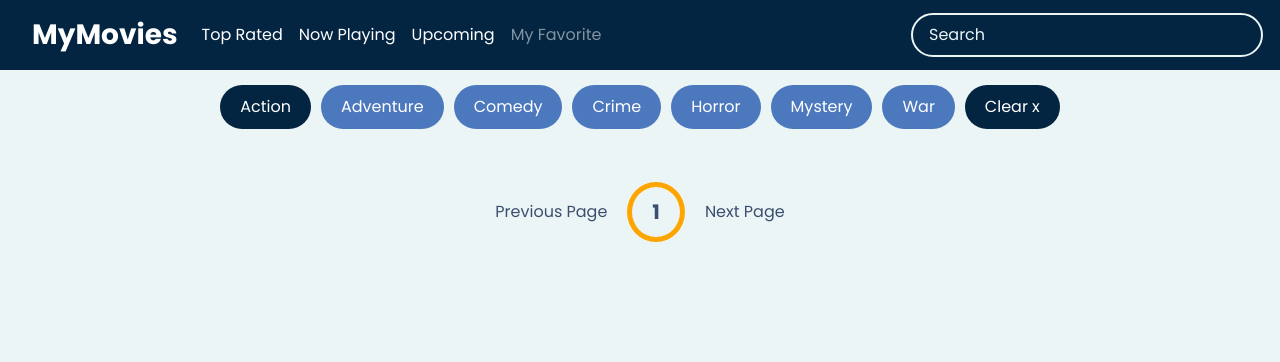
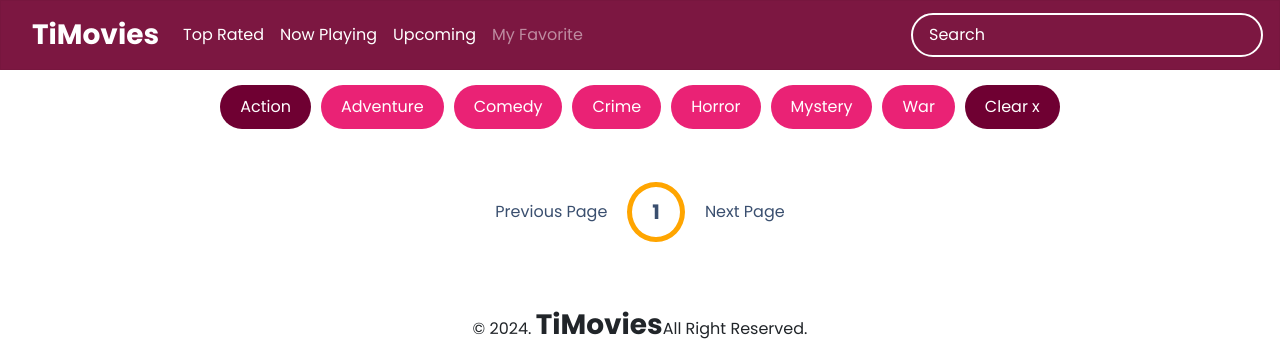
Before and after one commit to AlexisRonauliManurung/UTS-PemWeb-TiMovies, a plain HTML site: page index.html in a window 1280 px wide. Both pictures are taken after a click on the element "Action". Drawn offline with nearby package versions, Linux system fonts and the light colour scheme; no server answers.

Commit message:
update ke-2

```diff
--- a/index.html
+++ b/index.html
@@ -7,12 +7,12 @@
     <link rel="stylesheet" href="https://stackpath.bootstrapcdn.com/bootstrap/4.2.1/css/bootstrap.min.css" integrity="sha384-GJzZqFGwb1QTTN6wy59ffF1BuGJpLSa9DkKMp0DgiMDm4iYMj70gZWKYbI706tWS" crossorigin="anonymous">
     <link rel="stylesheet" href="style.css">
     <link rel="shortcut icon" href="fav icon.png"/>
-    <title>My Movie</title>
+    <title>TiMovies</title>
 </head>
 <body>
     <nav class="navbar navbar-expand-lg navbar-dark">
         <div class="container">
-            <a class="navbar-brand" href="index.html"><b>MyMovies</b></a>
+            <a class="navbar-brand" href="index.html"><b>TiMovies</b></a>
             <button class="navbar-toggler" type="button Movie"
             data-target="#navbarNavAltMarkup" aria-controls="navbarNavAltMarkup"
             aria-expanded="false" aria-label="Toggle navigation">
@@ -61,5 +61,11 @@
         <script src="https://cdnjs.cloudflare.com/ajax/libs/popper.js/1.14.6/umd/popper.min.js" integrity="sha384-wHAiFfRlMFy6i5SRaxvfOCifBUQy1xHdJ/yoi7FRNXMRBu5WHdZYu1hA6ZOblgut" crossorigin="anonymous"></script>
         <script src="https://stackpath.bootstrapcdn.com/bootstrap/4.2.1/js/bootstrap.min.js" integrity="sha384-B0UglyR+jN6CkvvICOB2joaf5I4l3gm9GU6Hc1og6Ls7i6U/mkkaduKaBhlAXv9k" crossorigin="anonymous"></script>
         <script src="script.js"></script>
+
+     <div id="copyright">
+        <div class="wrapper">
+            &copy; 2024. <b>TiMovies</b>All Right Reserved.
+        </div>
+    </div>
 </body>
 </html>
--- a/style.css
+++ b/style.css
@@ -5,8 +5,8 @@
 }
 
 :root{
-    --primary-color: #ECF5F5;
-    --secondary-color: #3A4F6F;
+    --primary-color: #ffffff;
+    --secondary-color: #d87aa1;
 }
 
 body{
@@ -20,7 +20,7 @@ nav{
     align-items: center;
     widht: 100%;
     border: 1px solid rgba(0, 0,0, 0.04);
-    background-color: #032541;
+    background-color: #7c1741;
 }
 
 
@@ -114,7 +114,7 @@ main{
 }
 
 .movie-info span{
-    background-color: #032541;
+    background-color: #6f0032;
     padding: 0.25rem 0.5rem;
     border-radius: 3px;
     font-weight: bold;
@@ -161,7 +161,7 @@ main{
 .tag{
     color:white;
     padding:10px 20px;
-    background-color: #4C78BE;
+    background-color: #ea2275;
     border-radius: 50px;
     margin:5px;
     display:inline-block;
@@ -169,10 +169,10 @@ main{
 }
 
 .tag.highlight{
-    background-color: #032541;
+    background-color: #6f0032;
 }
 .no-results{
-    color: #032541;
+    color: #6f0032;
 }
 
 .pagination{
@@ -289,7 +289,7 @@ main{
   }
 
 
-  .arrow.right-arrow{
+.arrow.right-arrow{
     top:50%;
     transform: translateY(-50%);
     right:5%;
@@ -312,3 +312,23 @@ main{
 .dots .dot.active{
     border-color: orange;
 }
+
+.wrapper {
+    width: 1100px;
+    margin: auto;
+    position: relative;
+}
+
+nav ul {
+    list-style-type: none;
+    margin: 0px;
+    padding: 0px;
+    overflow: hidden;
+}
+
+#copyright {
+    text-align: center;
+    width: 100%;
+    padding: 50px 0px 50px 0px;
+    margin-top: 50px;
+}
```
Also changed, not shown: yuhu.css (deleted, +0 -8 lines), eci.jpg (deleted), fav icon.png, helo.txt (deleted).
